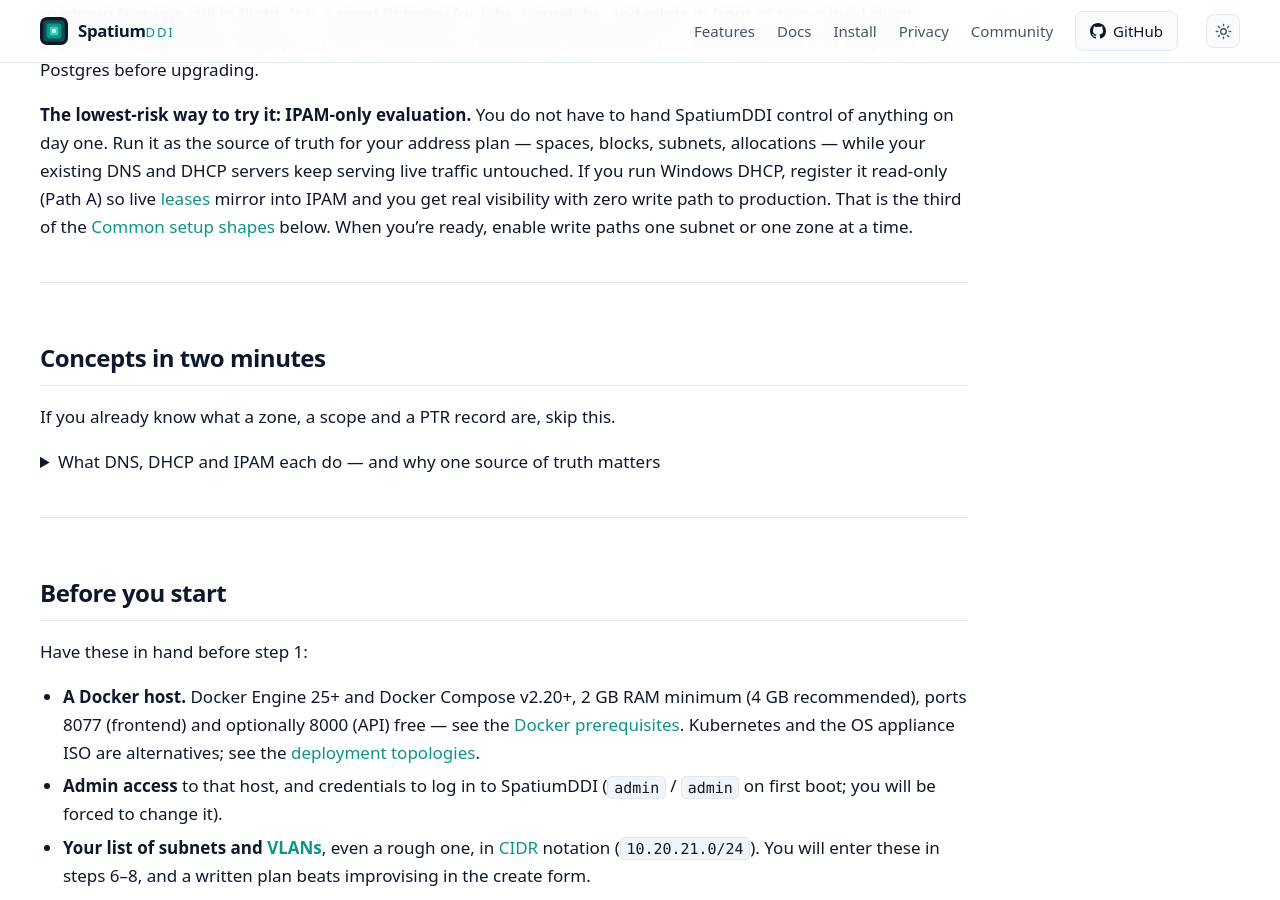
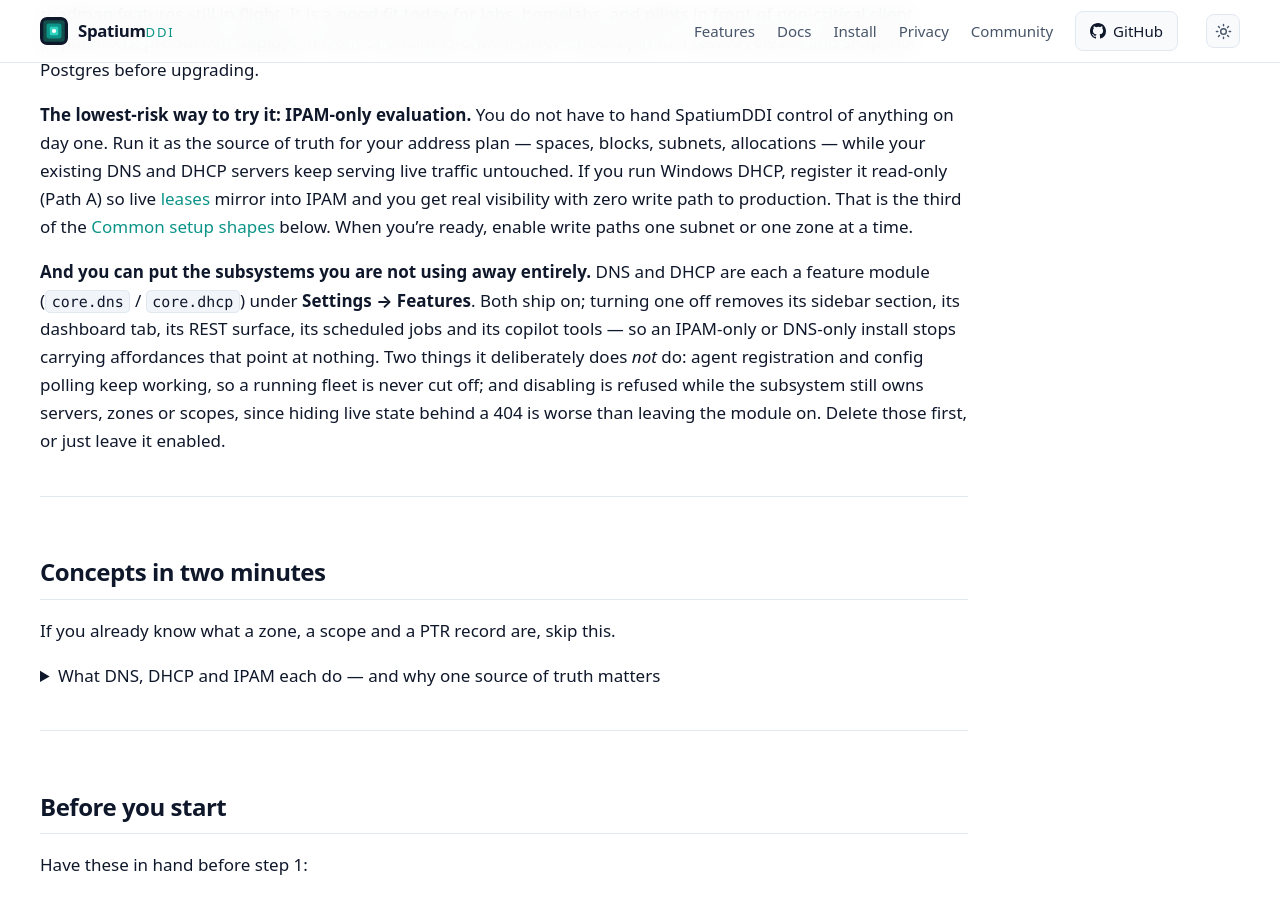
Before and after one commit to spatiumddi/spatiumddi.github.io, a Jekyll site: the page built from GETTING_STARTED.md, in a window 1280 px wide and 900 px high, scrolled down 1096 px. Built offline with Jekyll 4.4.1, drawn with Linux system fonts in a browser that asks for light colours.

Commit message:
docs: publish main@1d201fa
Mirrored from spatiumddi/spatiumddi@1d201fa7ba1e39a8357ec3ea6135e535a55ead82 by the docs-publish workflow. Do not edit this repository directly.

```diff
--- a/GETTING_STARTED.md
+++ b/GETTING_STARTED.md
@@ -26,6 +26,8 @@ Three kinds of readers land on this page. Start where you actually are:
 SpatiumDDI is **beta software** under active development. Core IPAM / DNS / DHCP / appliance surfaces have stabilised since the `2026.04.16-1` alpha cut, but expect occasional schema changes between releases and roadmap features still in flight. It is a good fit today for labs, homelabs, and pilots in front of non-critical client populations; production deploys in front of business-critical DHCP should pin to a tested release and snapshot Postgres before upgrading.
 
 **The lowest-risk way to try it: IPAM-only evaluation.** You do not have to hand SpatiumDDI control of anything on day one. Run it as the source of truth for your address plan — spaces, blocks, subnets, allocations — while your existing DNS and DHCP servers keep serving live traffic untouched. If you run Windows DHCP, register it read-only (Path A) so live [leases](#dhcp-lease) mirror into IPAM and you get real visibility with zero write path to production. That is the third of the [Common setup shapes](#common-setup-shapes) below. When you're ready, enable write paths one subnet or one zone at a time.
+
+**And you can put the subsystems you are not using away entirely.** DNS and DHCP are each a feature module (`core.dns` / `core.dhcp`) under **Settings → Features**. Both ship on; turning one off removes its sidebar section, its dashboard tab, its REST surface, its scheduled jobs and its copilot tools — so an IPAM-only or DNS-only install stops carrying affordances that point at nothing. Two things it deliberately does *not* do: agent registration and config polling keep working, so a running fleet is never cut off; and disabling is refused while the subsystem still owns servers, zones or scopes, since hiding live state behind a 404 is worse than leaving the module on. Delete those first, or just leave it enabled.
 
 ---
 
```
